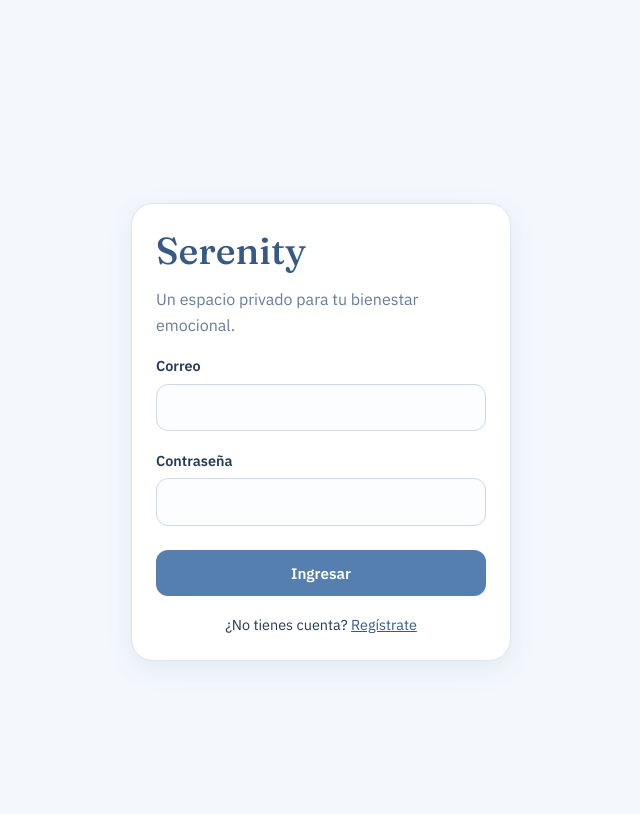
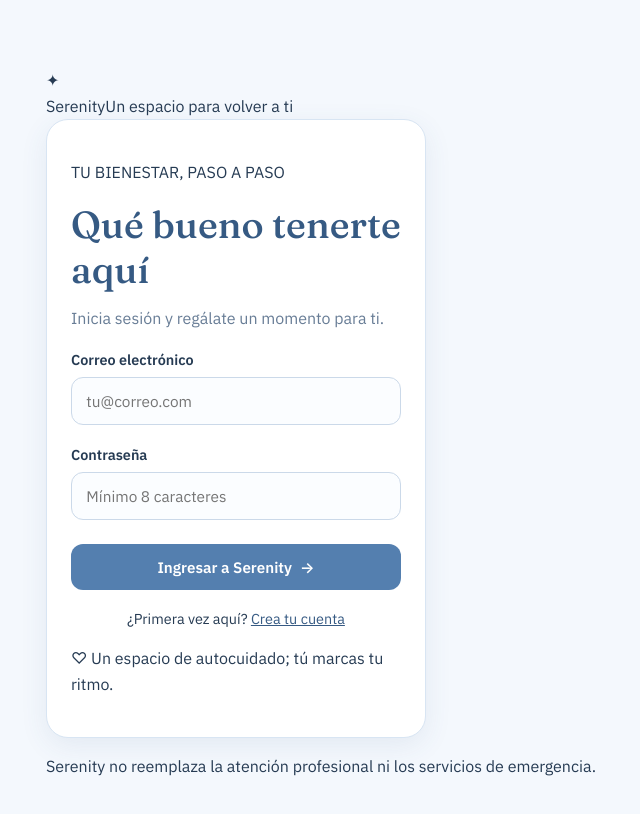
Before and after one commit to jeisonrv/frontend-serenity, an Angular app: page /login in a window 1280 px wide. Shown: the top 814 px of the page, without its empty margins (319-959 px from the left). Built offline with nearby package versions, Linux system fonts and the light colour scheme.

Commit message:
Mejora diseño visual del inicio de sesión

```diff
--- a/src/app/features/auth/login/login.component.html
+++ b/src/app/features/auth/login/login.component.html
@@ -1,11 +1,21 @@
 <div class="pantalla-auth">
+  <div class="auth-panel">
+    <div class="marca-auth" aria-label="Serenity, aplicación de bienestar">
+      <div class="marca-simbolo" aria-hidden="true"><span>✦</span></div>
+      <span class="marca-nombre">Serenity</span>
+      <span class="marca-frase">Un espacio para volver a ti</span>
+    </div>
+
     <form class="card formulario" [formGroup]="form" (ngSubmit)="enviar()">
-    <h1>Serenity</h1>
-    <p class="subtitulo">Un espacio privado para tu bienestar emocional.</p>
+      <div class="encabezado-formulario">
+        <p class="eyebrow">TU BIENESTAR, PASO A PASO</p>
+        <h1>Qué bueno tenerte aquí</h1>
+        <p class="subtitulo">Inicia sesión y regálate un momento para ti.</p>
+      </div>
 
       <div class="field">
-      <label for="correo">Correo</label>
-      <input id="correo" type="email" formControlName="correo" autocomplete="email" />
+        <label for="correo">Correo electrónico</label>
+        <input id="correo" type="email" formControlName="correo" autocomplete="email" placeholder="tu@correo.com" />
         <span class="error" *ngIf="form.get('correo')?.touched && form.get('correo')?.invalid">
           Ingresa un correo válido.
         </span>
@@ -13,18 +23,22 @@
 
       <div class="field">
         <label for="contrasena">Contraseña</label>
-      <input id="contrasena" type="password" formControlName="contrasena" autocomplete="current-password" />
+        <input id="contrasena" type="password" formControlName="contrasena" autocomplete="current-password" placeholder="Mínimo 8 caracteres" />
         <span class="error" *ngIf="form.get('contrasena')?.touched && form.get('contrasena')?.invalid">
-        Mínimo 8 caracteres.
+          La contraseña debe tener al menos 8 caracteres.
         </span>
       </div>
 
-    <p class="error" *ngIf="error()">{{ error() }}</p>
+      <p class="error error-general" role="alert" *ngIf="error()">{{ error() }}</p>
 
-    <button class="btn btn-primary" type="submit" [disabled]="cargando()">
-      {{ cargando() ? 'Ingresando…' : 'Ingresar' }}
+      <button class="btn btn-primary boton-ingreso" type="submit" [disabled]="cargando()">
+        <span>{{ cargando() ? 'Ingresando…' : 'Ingresar a Serenity' }}</span>
+        <span aria-hidden="true" *ngIf="!cargando()">→</span>
       </button>
 
-    <p class="alterno">¿No tienes cuenta? <a routerLink="/registro">Regístrate</a></p>
+      <p class="alterno">¿Primera vez aquí? <a routerLink="/registro">Crea tu cuenta</a></p>
+      <p class="nota-privacidad"><span aria-hidden="true">♡</span> Un espacio de autocuidado; tú marcas tu ritmo.</p>
     </form>
+    <p class="nota-crisis">Serenity no reemplaza la atención profesional ni los servicios de emergencia.</p>
   </div>
+</div>
```
Lines whose indentation alone changed are shown as unchanged.
